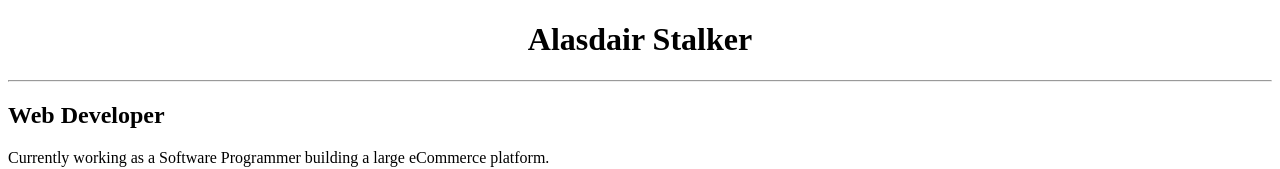
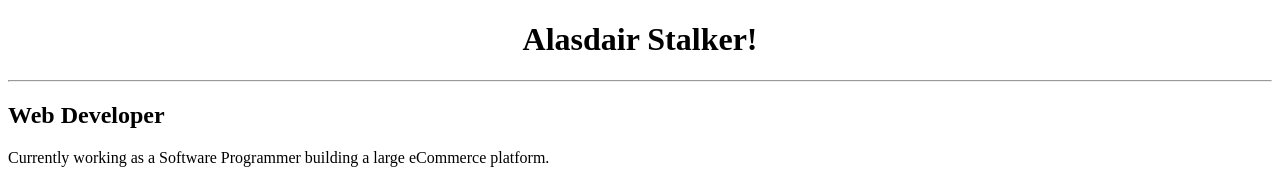
Before and after one commit to astalker/asta.org.uk, a plain HTML site: page index.html in a window 1280 px wide. Shown: the top 169 px of the page. Drawn offline with Linux system fonts and the light colour scheme.

Commit message:
Update index.html

```diff
--- a/index.html
+++ b/index.html
@@ -14,7 +14,7 @@
         <link rel='stylesheet' href='css/styles.css' />
     </head>
     <body>
-        <h1 id="home">Alasdair Stalker</h1>
+        <h1 id="home">Alasdair Stalker!</h1>
         <hr>
 
         <article>
```
